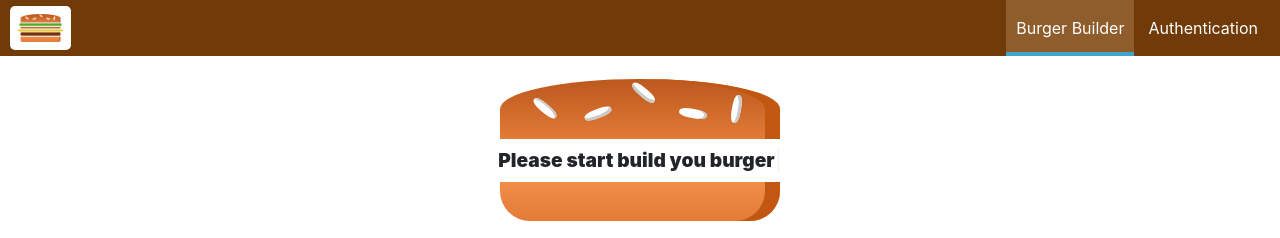
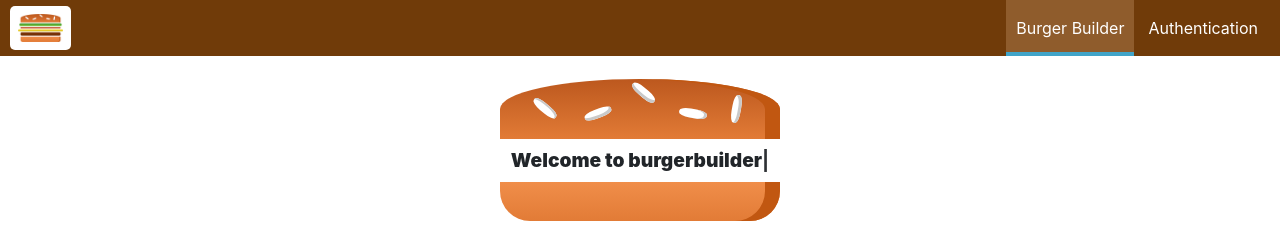
Before and after one commit to charlesokeke/Burgerapp, a React (Create React App) app: page /#/ in a window 1280 px wide. Shown: the top 238 px of the page. Built offline with nearby package versions, Linux system fonts and the light colour scheme.

Commit message:
added some styles

```diff
--- a/src/components/Burger/Burger.js
+++ b/src/components/Burger/Burger.js
@@ -15,7 +15,7 @@ const burger = (props) => {
         <div className={styles.Burger}>
             <BurgerIngredient type="bread-top" />
                 { transformedingredient.length ? transformedingredient :
-                <TypedString strings={["<strong>Please start build you burger</strong>","Hope you enjoy it !!"]} />
+                <TypedString strings={["<strong>Welcome to burgerbuilder</strong>","<strong>Please start build you burger</strong>","<strong>Hope you enjoy it !!</strong>"]} />
                 }
             <BurgerIngredient type="bread-bottom" />
 
```
